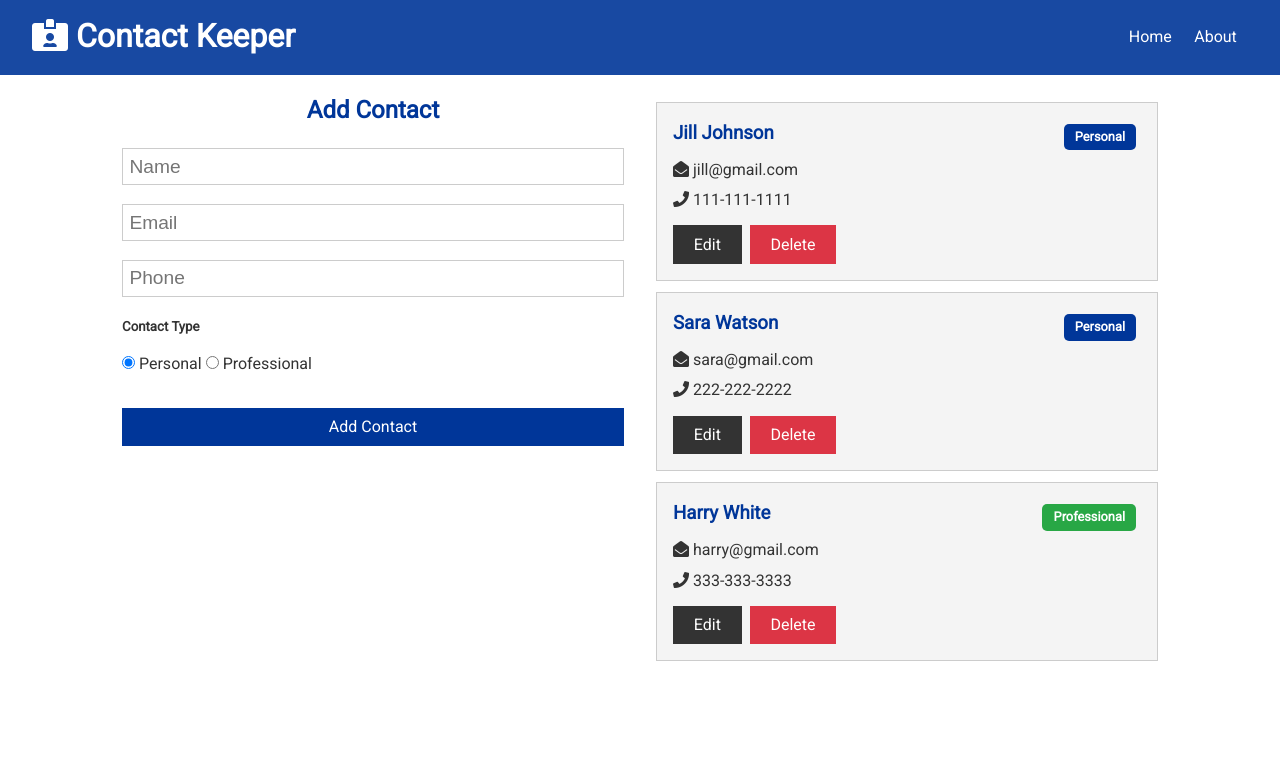
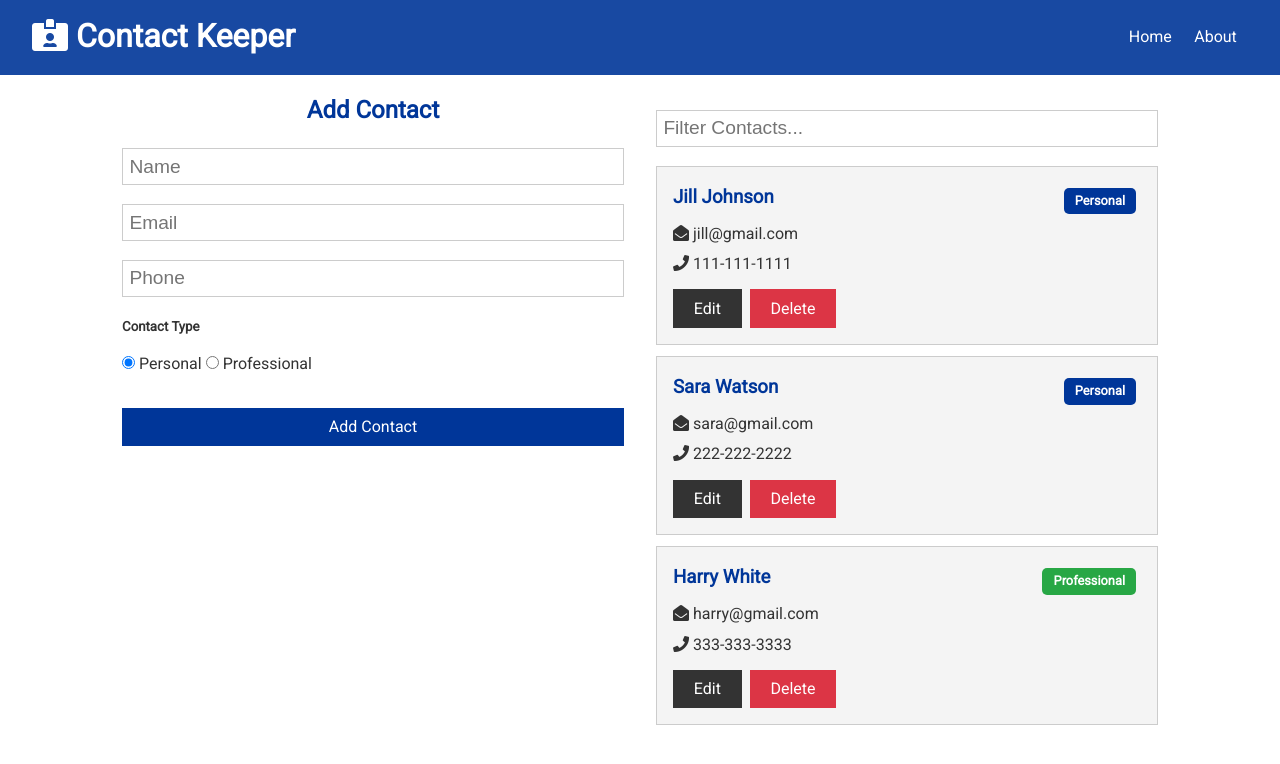
Before and after one commit to predorama/contacts-keeper, a React (Create React App) app in the folder client/: page / in a window 1280 px wide. Shown: the top 764 px of the page. Built offline with nearby package versions, Linux system fonts and the light colour scheme.

Commit message:
Adding filter function and animation on buttons

```diff
--- a/client/src/App.css
+++ b/client/src/App.css
@@ -439,4 +439,20 @@ table th {
     text-align: center;
     justify-content: center;
   }
+
+  /* Add Animation */
+  .item-enter {
+    opacity: 0;
+  }
+  .item-enter-active {
+    opacity: 1;
+    transition: opacity 1000ms ease-in;
+  }
+  .item-exit {
+    opacity: 1;
+  }
+  .item-exit-active {
+    opacity: 0;
+    transition: opacity 1000ms ease-in;
+  }
 }
--- /dev/null
+++ b/client/src/components/contacts/ContactFilter.js
@@ -0,0 +1,37 @@
+import React, { useContext, useRef, useEffect } from 'react';
+import ContactContext from '../../context/contact/contactContext';
+
+const ContactFilter = () => {
+  const contactContext = useContext(ContactContext);
+
+  const { filterContacts, clearFilter, filtered } = contactContext;
+
+  const text = useRef('');
+
+  useEffect(() => {
+    if (filtered === null) {
+      text.current.value = '';
+    }
+  });
+
+  const onChange = (e) => {
+    if (text.current.value !== '') {
+      filterContacts(e.target.value);
+    } else {
+      clearFilter();
+    }
+  };
+
+  return (
+    <form>
+      <input
+        ref={text}
+        type='text'
+        placeholder='Filter Contacts...'
+        onChange={onChange}
+      />
+    </form>
+  );
+};
+
+export default ContactFilter;
--- a/client/src/components/contacts/Contacts.js
+++ b/client/src/components/contacts/Contacts.js
@@ -1,17 +1,32 @@
 import React, { Fragment, useContext } from 'react';
+import { CSSTransition, TransitionGroup } from 'react-transition-group';
 import ContactItem from './ContactItem';
 import ContactContext from '../../context/contact/contactContext';
 
 const Contacts = () => {
   const contactContext = useContext(ContactContext);
 
-  const { contacts } = contactContext;
+  const { contacts, filtered } = contactContext;
+
+  if (contacts.length === 0) {
+    return <h4>Please add a contact</h4>;
+  }
 
   return (
     <Fragment>
-      {contacts.map((contact) => (
-        <ContactItem key={contact.id} contact={contact} />
-      ))}
+      <TransitionGroup>
+        {filtered !== null
+          ? filtered.map((contact) => (
+              <CSSTransition key={contact.id} timeout={500} classNames='item'>
+                <ContactItem contact={contact} />
+              </CSSTransition>
+            ))
+          : contacts.map((contact) => (
+              <CSSTransition key={contact.id} timeout={500} classNames='item'>
+                <ContactItem contact={contact} />
+              </CSSTransition>
+            ))}
+      </TransitionGroup>
     </Fragment>
   );
 };
--- a/client/src/components/pages/Home.js
+++ b/client/src/components/pages/Home.js
@@ -1,6 +1,7 @@
 import React from 'react';
 import Contacts from '../contacts/Contacts';
 import ContactForm from '../contacts/ContactForm';
+import ContactFilter from '../contacts/ContactFilter';
 
 const Home = () => {
   return (
@@ -9,6 +10,7 @@ const Home = () => {
         <ContactForm />
       </div>
       <div>
+        <ContactFilter />
         <Contacts />
       </div>
     </div>
--- a/client/src/context/contact/ContactState.js
+++ b/client/src/context/contact/ContactState.js
@@ -38,6 +38,7 @@ const ContactState = (props) => {
       },
     ],
     current: null,
+    filtered: null,
   };
 
   const [state, dispatch] = useReducer(contactReducer, initialState);
@@ -69,19 +70,28 @@ const ContactState = (props) => {
   };
 
   // Filter Contacts
+  const filterContacts = (text) => {
+    dispatch({ type: FILTER_CONTACTS, payload: text });
+  };
 
   // Clear Filter
+  const clearFilter = () => {
+    dispatch({ type: CLEAR_FILTER });
+  };
 
   return (
     <ContactContext.Provider
       value={{
         contacts: state.contacts,
         current: state.current,
+        filtered: state.filtered,
         addContact,
         deleteContact,
         setCurrent,
         clearCurrent,
         updateContact,
+        filterContacts,
+        clearFilter,
       }}
     >
       {props.children}
--- a/client/src/context/contact/contactReducer.js
+++ b/client/src/context/contact/contactReducer.js
@@ -40,6 +40,19 @@ export default (state, action) => {
         ...state,
         current: null,
       };
+    case FILTER_CONTACTS:
+      return {
+        ...state,
+        filtered: state.contacts.filter((contact) => {
+          const regex = new RegExp(`${action.payload}`, 'gi');
+          return contact.name.match(regex) || contact.email.match(regex);
+        }),
+      };
+    case CLEAR_FILTER:
+      return {
+        ...state,
+        filtered: null,
+      };
     default:
       return state;
   }
```
